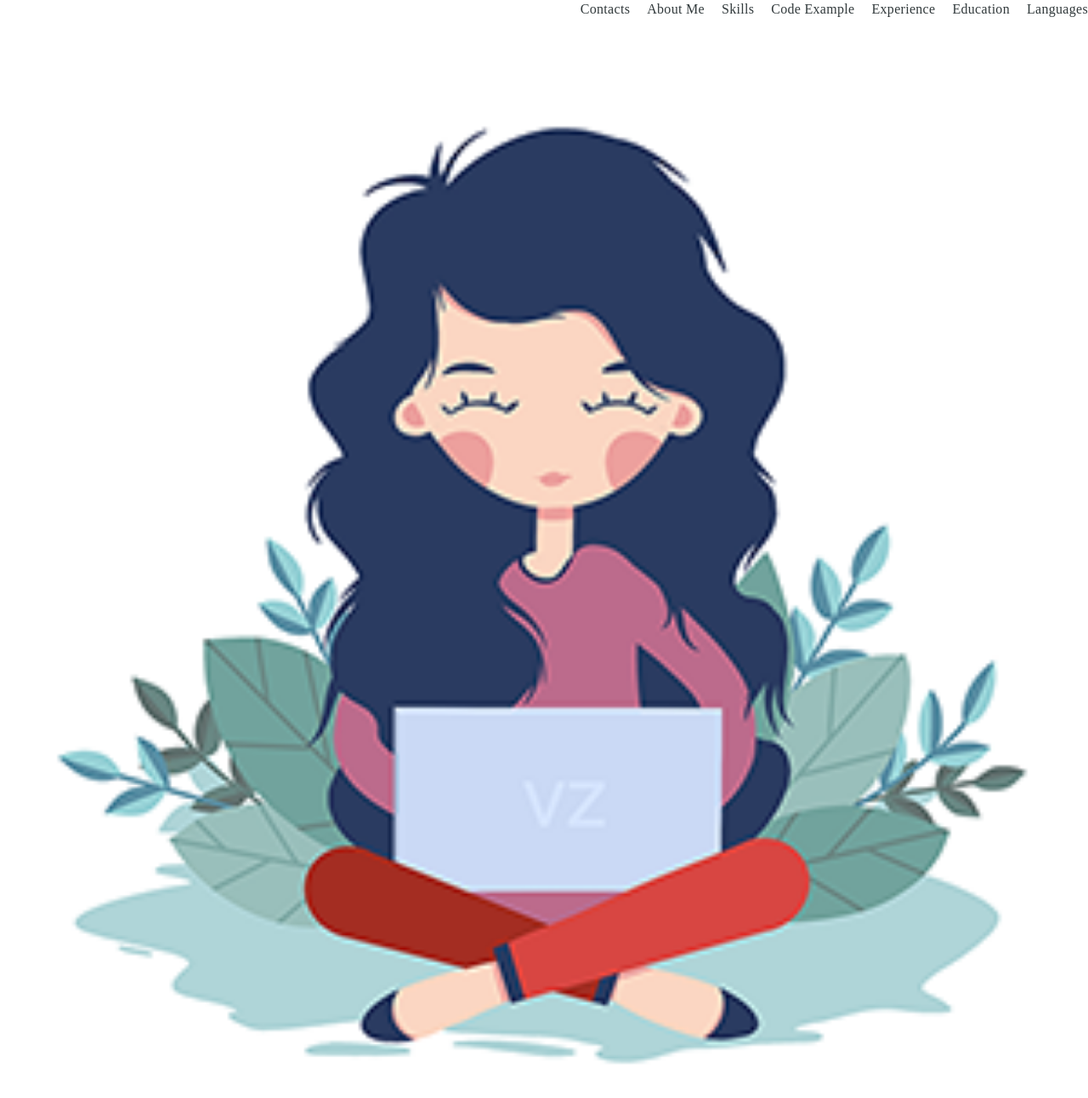
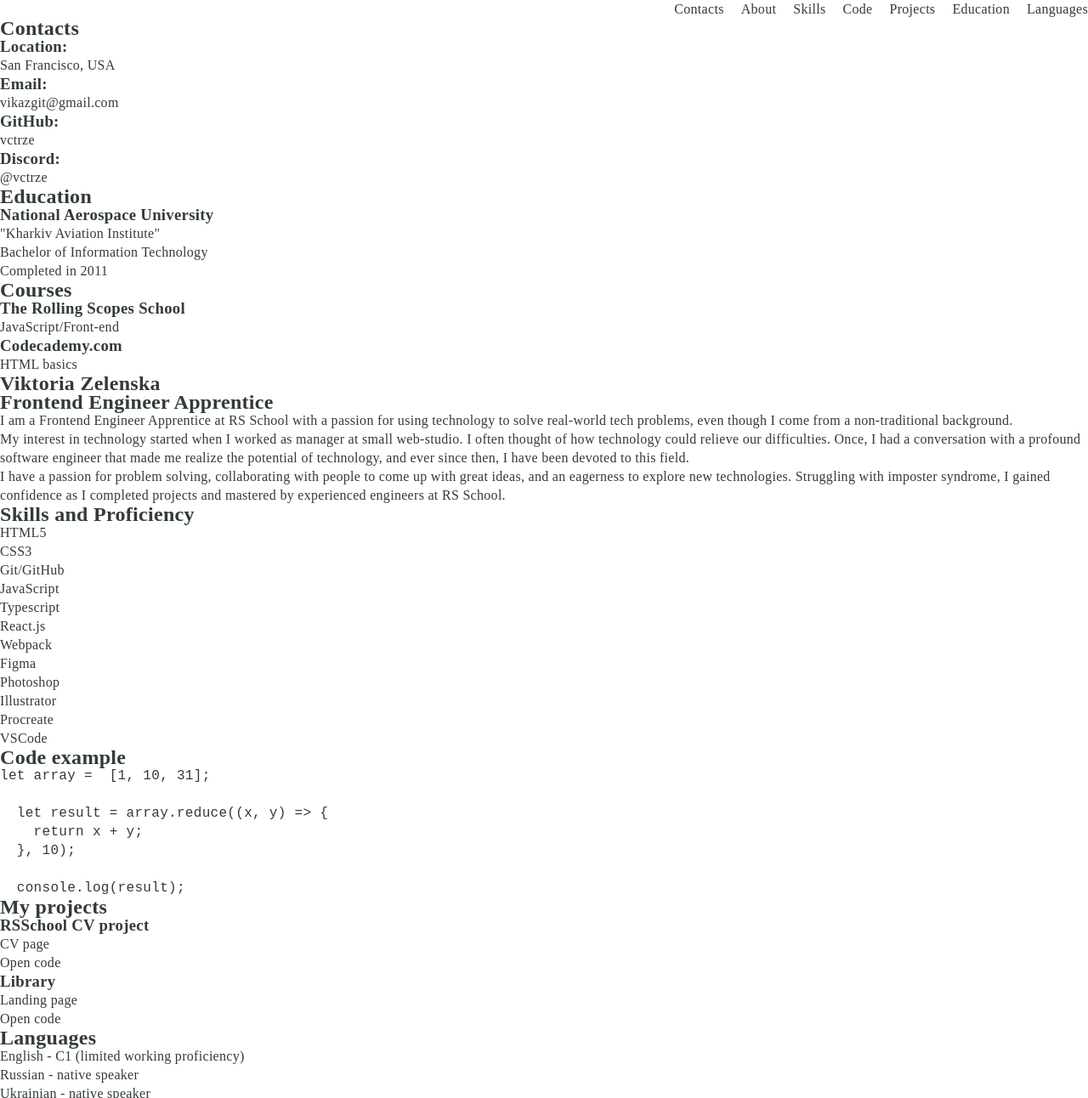
Before and after one commit to VctrZe/rsschool-cv, a plain HTML site: page index.html in a window 1280 px wide. Shown: the top 1292 px of the page at 85% size. Drawn offline with Linux system fonts and the light colour scheme.

Commit message:
feat: add header, nav, main and footer

```diff
--- a/index.html
+++ b/index.html
@@ -14,42 +14,195 @@
     <title>CV</title>
   </head>
   <body>
-    <header class="header">
-      <div class="container">
-        <nav class="nav">
+    <div class="container">
+      <header>
+        <nav>
           <ul class="nav-list">
-            <li class="nav-item">
-              <a href="#Contacts" class="nav-link">Contacts</a>
+            <li>
+              <a href="#my-contacts">Contacts</a>
             </li>
-            <li class="nav-item">
-              <a href="#About Me" class="nav-link">About Me</a>
+            <li>
+              <a href="#profile">About</a>
             </li>
-            <li class="nav-item">
-              <a href="#Skills" class="nav-link">Skills</a>
+            <li>
+              <a href="#my-skills">Skills</a>
             </li>
-            <li class="nav-item">
-              <a href="#Code Example" class="nav-link">Code Example</a>
+            <li>
+              <a href="#my-code">Code</a>
             </li>
-            <li class="nav-item">
-              <a href="#Experience" class="nav-link">Experience</a>
+            <li>
+              <a href="#my-projects">Projects</a>
             </li>
-            <li class="nav-item">
-              <a href="#Education" class="nav-link">Education</a>
+            <li>
+              <a href="#my-education">Education</a>
             </li>
-            <li class="nav-item">
-              <a href="#Languages" class="nav-link">Languages</a>
+            <li>
+              <a href="#my-languages">Languages</a>
             </li>
           </ul>
         </nav>
+      </header>
+      <div class="content">
+        <aside>
+          <div class="section profile-image" title="my avatar">
+            <!-- <img src="./assets/img/cv-avatar.jpg" alt="my avatar" /> -->
+          </div>
+          <section class="section" id="my-contacts">
+            <h2 class="section-title">Contacts</h2>
+            <ul class="section-list">
+              <li>
+                <h3>Location:&nbsp;</h3>
+                <p>San Francisco, USA</p>
+              </li>
+              <li>
+                <h3>Email:&nbsp;</h3>
+                <a href="mailto:vikazgit@gmail.com">vikazgit@gmail.com</a>
+              </li>
+              <li>
+                <h3>GitHub:&nbsp;</h3>
+                <a href="https://github.com/VctrZe">vctrze</a>
+              </li>
+              <li>
+                <h3>Discord:&nbsp;</h3>
+                <p>&#64;vctrze</p>
+              </li>
+            </ul>
+          </section>
+          <section class="section" id="my-education">
+            <h2 class="section-title">Education</h2>
+            <ul class="section-list">
+              <li>
+                <h3>National Aerospace University</h3>
+                <p>
+                  "Kharkiv Aviation Institute" <br />
+                  Bachelor of Information Technology <br />
+                  Completed in 2011
+                </p>
+              </li>
+            </ul>
+          </section>
+          <section class="section">
+            <h2 class="section-title">Courses</h2>
+            <ul class="section-list">
+              <li>
+                <h3>The Rolling Scopes School</h3>
+                <p>JavaScript/Front-end</p>
+              </li>
+              <li>
+                <h3>Codecademy.com</h3>
+                <p>HTML basics</p>
+              </li>
+            </ul>
+          </section>
+        </aside>
+        <main>
+          <section class="section" id="profile">
+            <div class="profile-text">
+              <h1 class="section-title">Viktoria Zelenska</h1>
+              <h2 class="horizontalLine">Frontend Engineer Apprentice</h2>
+              <hr class="horizontalLine" />
+              <p>
+                I am a Frontend Engineer Apprentice at RS School with a passion
+                for using technology to solve real-world tech problems, even
+                though I come from a non-traditional background.
+              </p>
+              <p>
+                My interest in technology started when I worked as manager at
+                small web-studio. I often thought of how technology could
+                relieve our difficulties. Once, I had a conversation with a
+                profound software engineer that made me realize the potential of
+                technology, and ever since then, I have been devoted to this
+                field.
+              </p>
+              <p>
+                I have a passion for problem solving, collaborating with people
+                to come up with great ideas, and an eagerness to explore new
+                technologies. Struggling with imposter syndrome, I gained
+                confidence as I completed projects and mastered by experienced
+                engineers at RS School.
+              </p>
+            </div>
+          </section>
+          <section class="section" id="my-skills">
+            <h2 class="section-title">Skills and Proficiency</h2>
+            <ul class="section-list column-list">
+              <li>HTML5</li>
+              <li>CSS3</li>
+              <li>Git/GitHub</li>
+              <li>JavaScript</li>
+              <li>Typescript</li>
+              <li>React.js</li>
+              <li>Webpack</li>
+              <li>Figma</li>
+              <li>Photoshop</li>
+              <li>Illustrator</li>
+              <li>Procreate</li>
+              <li>VSCode</li>
+            </ul>
+          </section>
+          <section class="section" id="my-code">
+            <h2 class="section-title">Code example</h2>
+            <pre>
+<code>let array =  [1, 10, 31];
+
+  let result = array.reduce((x, y) => {
+    return x + y;
+  }, 10);
+
+  console.log(result);</code></pre>
+          </section>
+          <section class="section" id="my-projects">
+            <h2 class="section-title">My projects</h2>
+            <div class="section-content">
+              <div>
+                <h3>RSSchool CV project</h3>
+                <p>CV page</p>
+                <a
+                  href="https://vctrze.github.io/rsschool-cv/"
+                  class="button"
+                  target="_blank"
+                  >Open code</a
+                >
+              </div>
+              <div>
+                <h3>Library</h3>
+                <p>Landing page</p>
+                <a
+                  href="https://vctrze.github.io/rsschool-cv/"
+                  class="button"
+                  target="_blank"
+                  >Open code</a
+                >
+              </div>
+            </div>
+          </section>
+          <section class="section" id="my-languages">
+            <h2 class="section-title">Languages</h2>
+            <ul class="section-list">
+              <li>English - C1 (limited working proficiency)</li>
+              <li>Russian - native speaker</li>
+              <li>Ukrainian - native speaker</li>
+            </ul>
+          </section>
+        </main>
       </div>
-    </header>
-    <main>
-      <div class="container"></div>
-    </main>
-    <footer>
-      <div class="container"></div>
-    </footer>
-
-    <img src="./assets/img/cv-avatar.png" alt="my avatar" />
+      <footer>
+        <a
+          href="https://github.com/VctrZe"
+          target="_blank"
+          title="Go to VctrZe's GitHub profile"
+          ><img src="./assets/img/github-mark.png" alt="VctrZe GitHub profile"
+        /></a>
+        <p>2023</p>
+        <a
+          href="https://rs.school/js/"
+          target="_blank"
+          title="The Rolling Scopes School"
+          ><img
+            src="./assets/img/rs_school_js.svg"
+            alt="The Rolling Scopes School"
+        /></a>
+      </footer>
+    </div>
   </body>
 </html>
```
